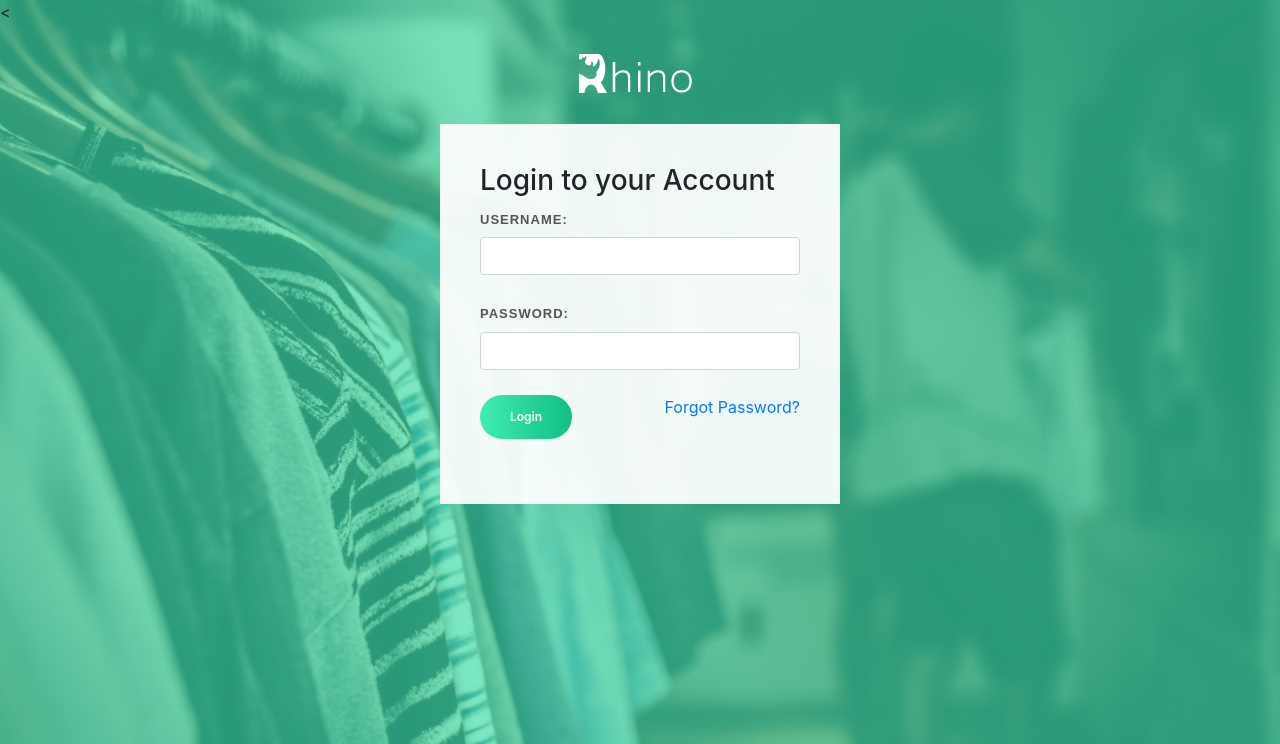
After one commit to aruci16/rhino-web, a PHP site: page /business-login.html in a window 1280 px wide. The commit adds this page. Shown: the top 744 px of the page. Run offline with PHP 8.4, Linux system fonts and the light colour scheme; some libraries are stand-ins or nearby versions.

Commit message:
Business Login

```diff
--- /dev/null
+++ b/business-login.html
@@ -0,0 +1,38 @@
+<!DOCTYPE html>
+<html>
+<head>
+	<<link rel="stylesheet" href="css/bootstrap.css" type="text/css">
+	<link rel="stylesheet" href="css/animate.css" type="text/css">
+	<link rel="stylesheet" href="css/responsive.css" type="text/css">
+	<link rel="stylesheet" href="css/stylesheet.css" type="text/css">
+</head>
+<body class="bg">
+
+
+	<div class="center">
+		<a href="index.html"><img src="images/logo1.png" alt="Canvas Logo"></a>
+	</div>
+	<div style="max-width: 400px; background-color: rgba(255,255,255,0.93);" class="divcenter noradius noborder">
+		<div style="padding: 40px;">
+			<form name="login-form" action="#" method="post">
+				<h3>Login to your Account</h3>
+
+				<div class="col_full float-none">
+					<label for="login-form-username">Username:</label>
+					<input type="text"  name="login-form-username" value="" class="form-control not-dark">
+				</div>
+
+				<div class="col_full float-none">
+					<label for="">Password:</label>
+					<input type="password" value="" id="" class="form-control not-dark">
+				</div>
+
+				<div class="col_full float-none">
+					<button class="custom-btn-style-1" name="login-form-submit" value="login" id="">Login</button>
+					<a href="#" class="fright">Forgot Password?</a>
+				</div>
+			</form>
+		</div>
+	</div>
+</body>
+</html>
--- a/css/stylesheet.css
+++ b/css/stylesheet.css
@@ -115,6 +115,9 @@ section.main{
     padding: 90px 0px;
     border: none !important;
     color: white;
+}
+.center {
+    text-align: center !important;
 }
 
 .rev-right{
@@ -285,3 +288,57 @@ form .col_half {
 .col_half {
     width: 48%;
 }
+
+.form-control {
+    border-radius: 3px;
+}
+.form-control {
+    display: block;
+    width: 100%;
+    height: calc(2.25rem + 2px);
+    padding: 0.375rem 0.75rem;
+    font-size: 1rem;
+    font-weight: 400;
+    line-height: 1.5;
+    color: #495057;
+    background-color: #fff;
+    background-clip: padding-box;
+    border: 1px solid #ced4da;
+    border-radius: 0.25rem;
+    transition: border-color 0.15s ease-in-out, box-shadow 0.15s ease-in-out;
+}
+
+.divcenter {
+    position: relative !important;
+    float: none !important;
+    margin-left: auto !important;
+    margin-right: auto !important;
+}
+.noradius {
+    -webkit-border-radius: 0 !important;
+    -moz-border-radius: 0 !important;
+    -ms-border-radius: 0 !important;
+    -o-border-radius: 0 !important;
+    border-radius: 0 !important;
+}
+.noborder {
+    border: none !important;
+}
+
+.card {
+    position: relative;
+    display: -ms-flexbox;
+    display: flex;
+    -ms-flex-direction: column;
+    flex-direction: column;
+    min-width: 0;
+    word-wrap: break-word;
+    background-color: #fff;
+    background-clip: border-box;
+    border: 1px solid rgba(0, 0, 0, 0.125);
+    border-radius: 0.25rem;
+}
+
+.float-none {
+	float: none !important;
+}
```
Also changed, not shown: 1 other file.
